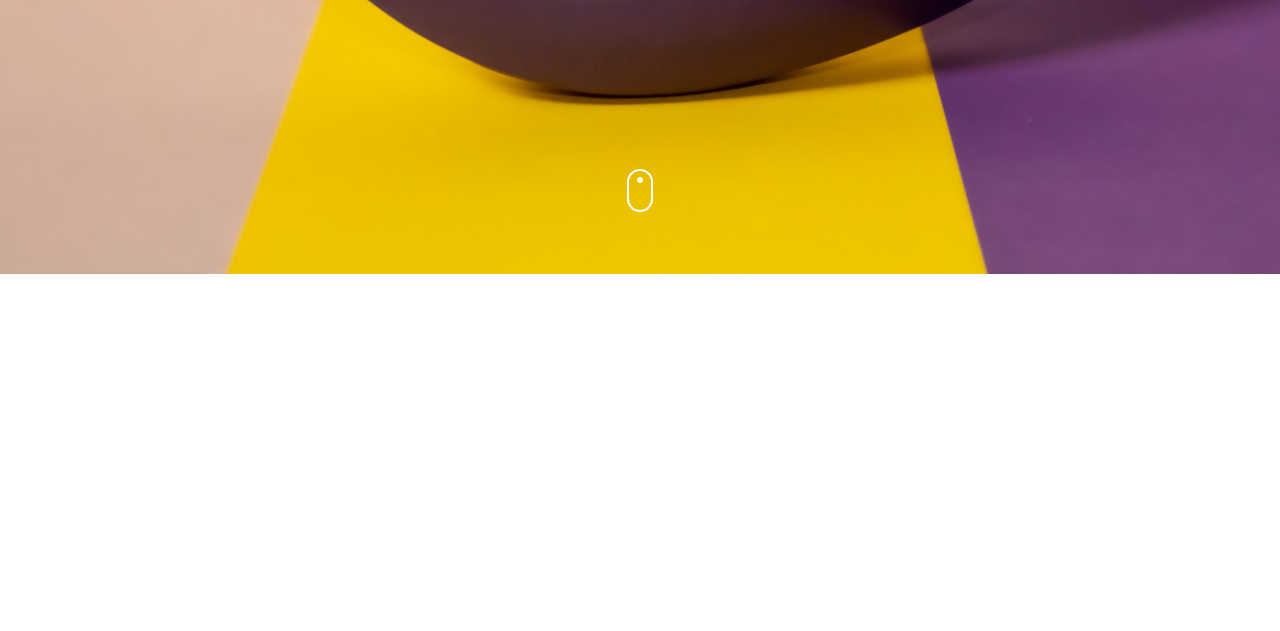
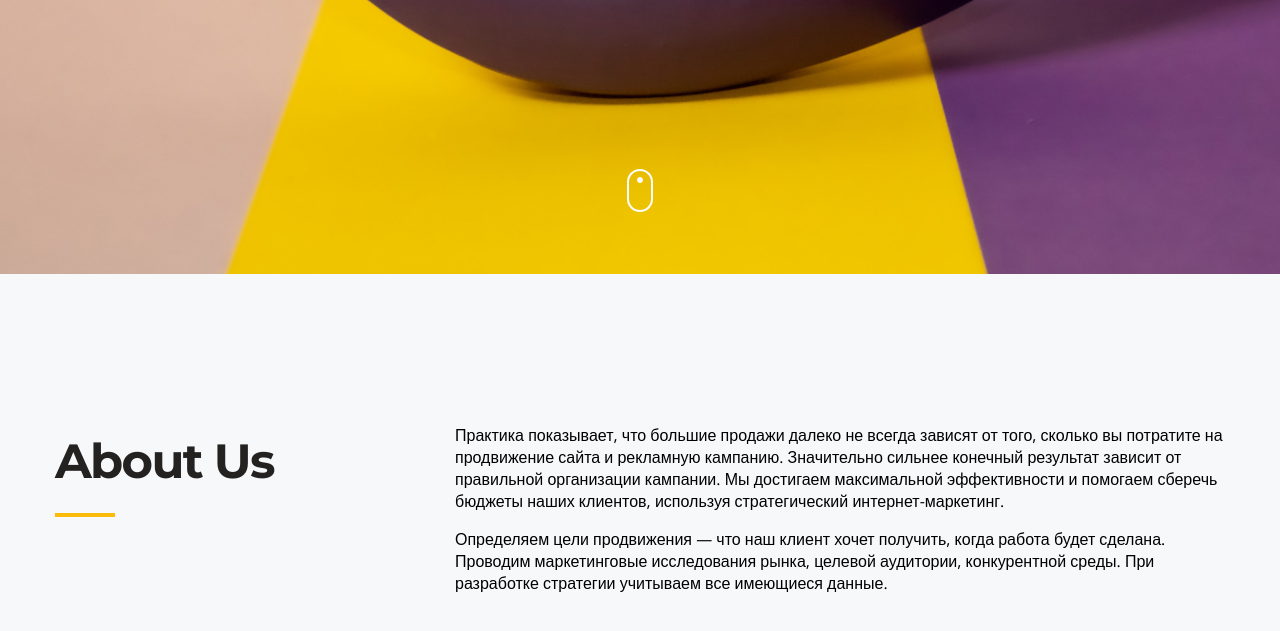
Before and after one commit to webdev-alexey/project_om, a plain HTML site: page index.html in a window 1280 px wide. Shown: the part 533-1164 px from the top of the page. Before the commit the page ends 900 px from the top, so only its background shows below. Drawn offline with nearby package versions, Linux system fonts and the light colour scheme.

Commit message:
верстка about + стилизация

```diff
--- a/css/style.css
+++ b/css/style.css
@@ -170,3 +170,22 @@ body {
 .header__icon {
   margin-bottom: 62px;
 }
+
+.about {
+  background-color: #f6f8fa;
+  padding: 150px 0 144px;
+}
+
+.about__title {
+  font-size: 48px;
+}
+
+.about__inner {
+  display: flex;
+  justify-content: space-between;
+}
+
+.about__text p {
+  max-width: 770px;
+  margin-bottom: 16px;
+}
--- a/index.html
+++ b/index.html
@@ -88,6 +88,30 @@
       </div>
     </header>
 
+    <section class="about" id="about">
+      <div class="container">
+        <div class="about__inner">
+          <h2 class="title about__title">About Us</h2>
+          <div class="about__text">
+            <p>
+              Практика показывает, что большие продажи далеко не всегда зависят
+              от того, сколько вы потратите на продвижение сайта и рекламную
+              кампанию. Значительно сильнее конечный результат зависит от
+              правильной организации кампании. Мы достигаем максимальной
+              эффективности и помогаем сберечь бюджеты наших клиентов, используя
+              стратегический интернет-маркетинг.
+            </p>
+            <p>
+              Определяем цели продвижения — что наш клиент хочет получить, когда
+              работа будет сделана. Проводим маркетинговые исследования рынка,
+              целевой аудитории, конкурентной среды. При разработке стратегии
+              учитываем все имеющиеся данные.
+            </p>
+          </div>
+        </div>
+      </div>
+    </section>
+
     <script src="js/script.js"></script>
   </body>
 </html>
```
